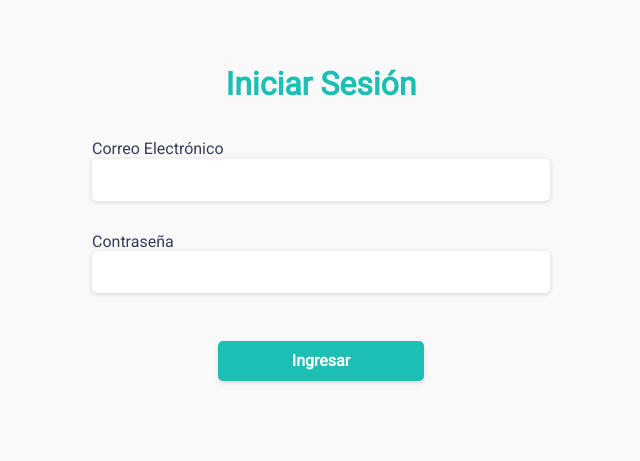
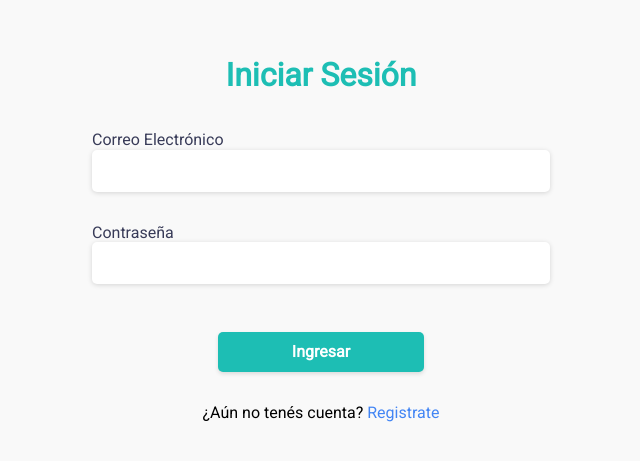
Before and after one commit to animolina/IntegrationProyectCTD, a React (Vite) app in the folder frontend/: page /login in a window 1280 px wide. Shown: the part 171-632 px from the top of the page, without its empty margins (319-959 px from the left). Built offline with nearby package versions, Linux system fonts and the light colour scheme.

Commit message:
Add registration link

```diff
--- a/frontend/src/pages/Login.jsx
+++ b/frontend/src/pages/Login.jsx
@@ -18,6 +18,13 @@ export default function Login() {
 				</div>
 
 				<Button innerText='Ingresar'></Button>
+
+				<span>
+					¿Aún no tenés cuenta?{' '}
+					<a href='' className={styles.link}>
+						Registrate
+					</a>
+				</span>
 			</div>
 		</div>
 	);
--- a/frontend/src/styles/login.module.css
+++ b/frontend/src/styles/login.module.css
@@ -26,3 +26,8 @@
 .label {
 	color: var(--text-color);
 }
+
+.link {
+	text-decoration: none;
+	color: #4285f4;
+}
```
